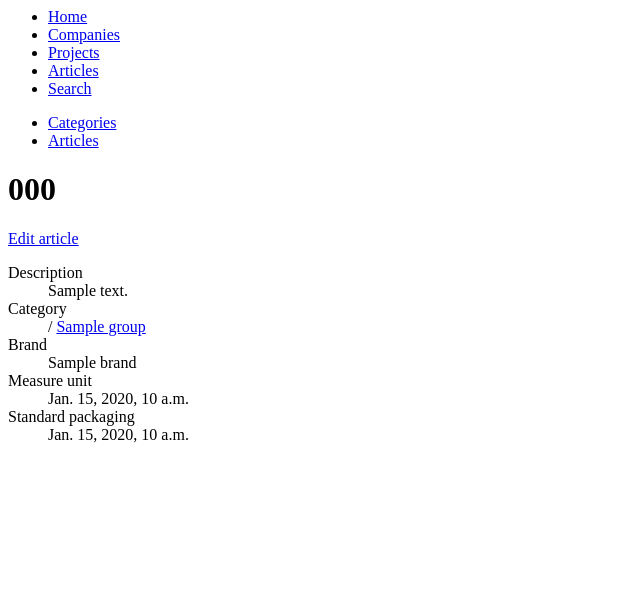
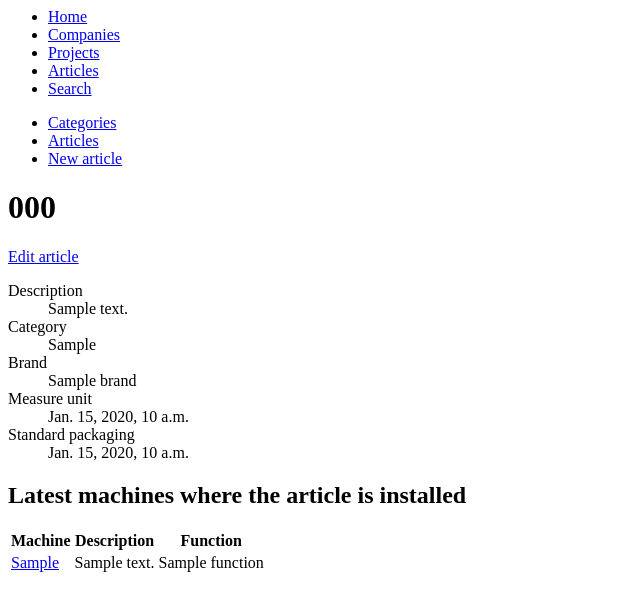
Before and after one commit to jantoniomartin/django-machinery, a Django app: template wm/templates/wm/article_detail.html in a window 1280 px wide. Shown: the top 611 px of the page, without its empty margins (0-640 px from the left). Run offline with Django 3.2, Linux system fonts and the light colour scheme; the template is opened without the code that fills it: most values are stand-ins (such as "Sample title", 1, 10 or a date in 2020); parts of the project's set-up code (start-up, migrations or seed data) failed here and were passed over; some libraries are stand-ins or nearby versions.

Commit message:
show latest parts in article details

```diff
--- a/pm/models.py
+++ b/pm/models.py
@@ -66,6 +66,10 @@ class Machine(models.Model):
 		return u"%(model)s%(number)s" % {'model': self.model,
 										'number': self.number }
 
+	@property
+	def full_reference(self):
+		return u"%s-%s" % (self.project, self)
+
 	@models.permalink
 	def get_absolute_url(self):
 		return ('pm_machine_detail', [self.id])
@@ -90,7 +94,7 @@ class Part(models.Model):
     function = models.CharField(_("function"), max_length=255)
 
     class Meta:
-        ordering = ["article__code",]
+        ordering = ["-pk",]
         verbose_name = _("part")
         verbose_name_plural = _("parts")
 
--- a/wm/templates/wm/article_detail.html
+++ b/wm/templates/wm/article_detail.html
@@ -1,5 +1,6 @@
 {% extends "wm/base.html" %}
 {% load i18n %}
+{% load mptt_tags %}
 
 {% block title %}{{ article.code }}{% endblock %}
 
@@ -15,9 +16,7 @@
 <dd>{{ article.description }}</dd>
 <dt>{% trans "Category" %}</dt>
 <dd>
-{% for group in article.group.path %}
-/ <a href="{% url 'wm_group_detail' group.id %}">{{ group }}</a>
-{% endfor %}
+{{ article.group.get_ancestors|tree_path:" > " }}
 </dd>
 <dt>{% trans "Brand" %}</dt>
 <dd>{{ article.brand|default_if_none:"" }}</dd>
@@ -27,4 +26,23 @@
 <dd>{{ machine.shipped_on }}</dd>
 </dl>
 
+<h2>{% trans "Latest machines where the article is installed" %}</h2>
+
+<table>
+<thead>
+<tr>
+	<th>{% trans "Machine" %}</th>
+	<th>{% trans "Description" %}</th>
+	<th>{% trans "Function" %}</th>
+</tr>
+</thead>
+{% for part in latest_parts %}
+<tr>
+	<td><a href="{% url 'pm_machine_detail' part.machine.id %}">{{ part.machine.full_reference }}</a></td>
+	<td>{{ part.machine.description }}</td>
+	<td>{{ part.function }}</td>
+</tr>
+{% endfor %}
+</table>
+
 {% endblock %}
--- a/wm/templates/wm/article_list.html
+++ b/wm/templates/wm/article_list.html
@@ -6,10 +6,6 @@
 {% block content %}
 
 <h1>{% trans "Articles" %}</h1>
-
-<p>
-<a href="{% url 'wm_article_create' %}">{% trans "New article" %}</a>
-</p>
 
 <table>
 <thead>
--- a/wm/templates/wm/base.html
+++ b/wm/templates/wm/base.html
@@ -5,6 +5,7 @@
 <ul id="app_menu">
 	<li><a href="{% url 'wm_group_tree' %}">{% trans "Categories" %}</a></li>
 	<li><a href="{% url 'wm_article_list' %}">{% trans "Articles" %}</a></li>
+	<li><a href="{% url 'wm_article_create' %}">{% trans "New article" %}</a></li>
 </ul>
 {% endblock %}
 
--- a/wm/urls.py
+++ b/wm/urls.py
@@ -3,7 +3,7 @@ from django.views.generic import ListView, DetailView
 from django.views.generic.edit import CreateView, UpdateView
 
 from wm.models import Group, Article
-from wm.views import GroupArticlesJSONView
+from wm.views import *
 
 urlpatterns = patterns("wm.views",
 	url(r'^$',
@@ -15,10 +15,7 @@ urlpatterns = patterns("wm.views",
 		name="wm_article_list"
 	),
 	url(r'^article/detail/(?P<pk>\d+)/$',
-		DetailView.as_view(
-			model=Article,
-			context_object_name="article"
-		),
+		ArticleDetailView.as_view(),
 		name="wm_article_detail"
 	),
 	url(r'^article/edit/(?P<pk>\d+)/$',
```
Also changed, not shown: wm/views.py (+11 -1 lines).
